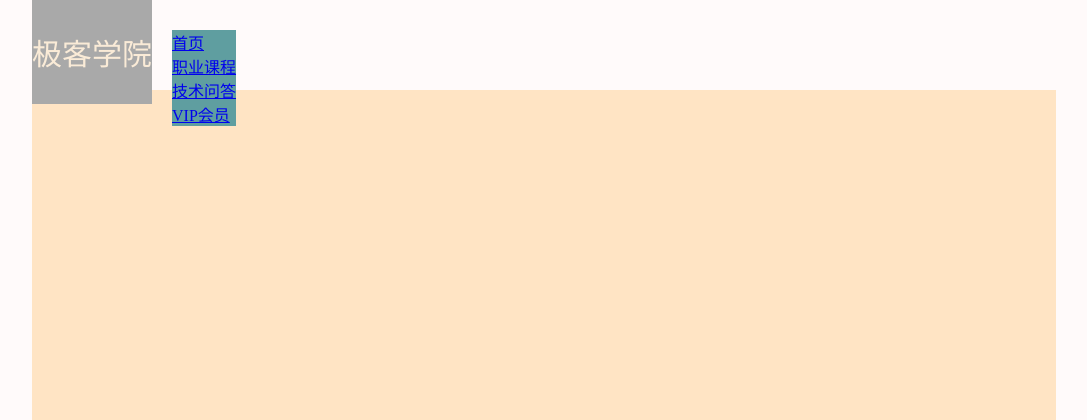
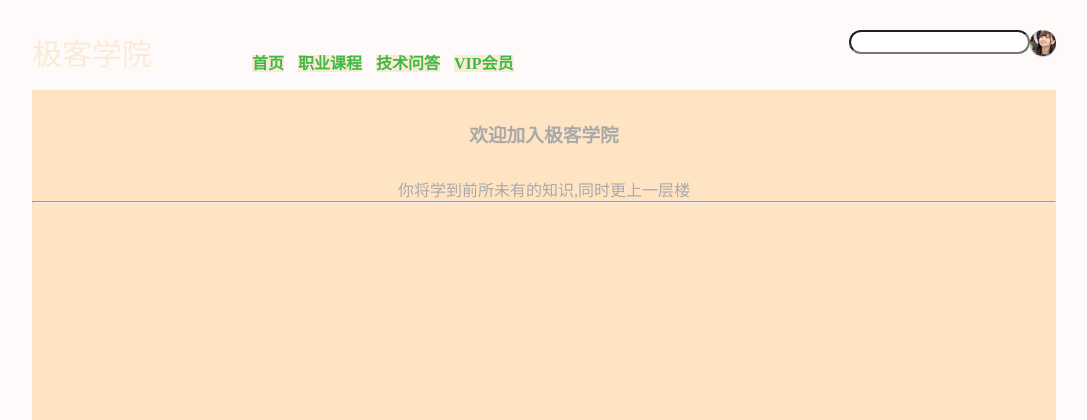
Before and after one commit to we123326841/H5-Allen, a PHP site: page /index3.html in a window 1280 px wide. Shown: the top 420 px of the page, without its empty margins (96-1183 px from the left). Run offline with PHP 8.4, Linux system fonts and the light colour scheme.

Commit message:
css学完
提交

```diff
--- a/testDemo/index3.html
+++ b/testDemo/index3.html
@@ -18,8 +18,16 @@
                     <li><a href="#">VIP会员</a></li>
                 </ul>
             </div>
+            <div class="img"><img src="one.png"></div>
+            <div class="text"><form><input></form></div>
+
         </div>
-        <div class="body"></div>
+        <div class="body">
+            <h3>欢迎加入极客学院</h3>
+            <p>你将学到前所未有的知识,同时更上一层楼</p>
+            <hr>
+
+        </div>
     </div>
 </div>
 <div class="footing">@极客学院</div>
--- a/testDemo/style3.css
+++ b/testDemo/style3.css
@@ -29,11 +29,12 @@ body{
 }
 .nav_content{
     float: left;
+
 }
 
 .nav_title{
     float: left;
-    background-color: darkgray;
+
     padding-top: 30px;
     padding-bottom: 30px;
     color: antiquewhite;
@@ -42,13 +43,70 @@ body{
 }
 
 ul{
-    margin-left: 20px;
-    margin-top: 30px;
-    background-color: cadetblue;
-    margin-bottom: 30px;
+
+    margin-left: 90px;
+    margin-top: 50px;
+    text-align: center;
+    margin-bottom: 10px;
+}
+li{
+    display: inline;
+    list-style-type: none;
+
+    margin-left: 10px;
+    background-color: antiquewhite;
+
+}
+a:link , a:visited{
+    text-decoration: none;
+    color: #40b844;
+    font-weight: bold;
+
 }
 
-li{
-    text-decoration: none;
-    list-style-type: none;
+a:hover ,a:active{
+    color: #FF0000;
 }
+.img{
+    padding-bottom: 30px;
+    padding-top: 30px;
+
+    float: right;
+}
+
+.text{
+
+    float: right;
+    padding-bottom: 30px;
+    padding-top: 30px;
+
+}
+
+.img img{
+    border-radius: 30px;
+    display: inline;
+    width: 26px;
+    height: 26px;
+    box-shadow: 0 1px 1px rgba(0,0,0,0.2);
+    float: right;
+
+}
+
+form input{
+    height: 20px;
+    border-radius: 30px;
+}
+
+.body h3{
+    padding-top: 30px;
+    text-align: center;
+    width: auto;
+    height: auto;
+}
+
+.body p{
+    padding-top: 30px;
+    text-align: center;
+    width: auto;
+    height: auto;
+}
```
Also changed, not shown: testDemo/index4.html (added, +43 -0 lines), testDemo/one.png (added).
